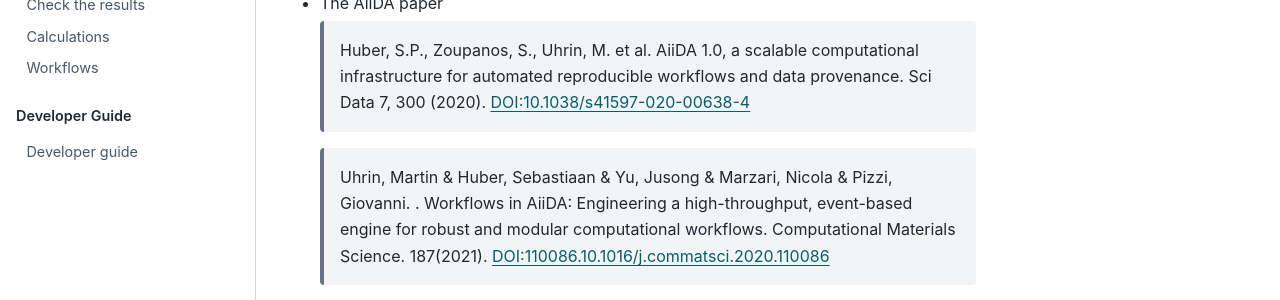
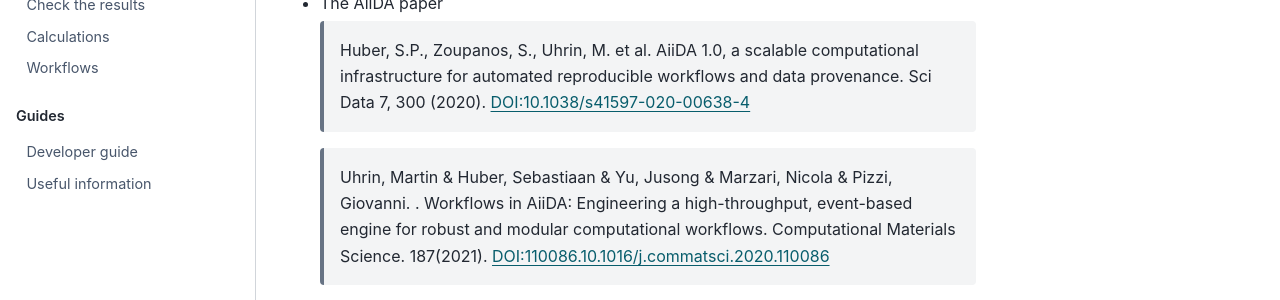
Before and after one commit to MCresearch/aiida-abacus, a Sphinx documentation site: the page built from docs/source/index.md, in a window 1280 px wide. Shown: the part 411-711 px from the top of the page. Built offline with Sphinx 7.4.7 and the Sphinx Book theme 1.1.4, drawn with Linux system fonts in a browser that asks for light colours; pages that are not in the unit, such as notebooks, are missing from menus.

Commit message:
Reorder guides

````diff
--- a/docs/source/index.md
+++ b/docs/source/index.md
@@ -27,9 +27,10 @@
 
 ```{toctree}
 :hidden: true
-:caption: Developer Guide
+:caption: Guides
 
-developer_guide/index
+guides/index
+guides/useful_information
 ```
 
 <!-- ```{toctree}
````
Also changed, not shown: docs/source/guides/index.md (renamed from docs/source/developer_guide/index.md, +0 -7 lines), docs/source/guides/useful_information.md (added, +10 -0 lines).
